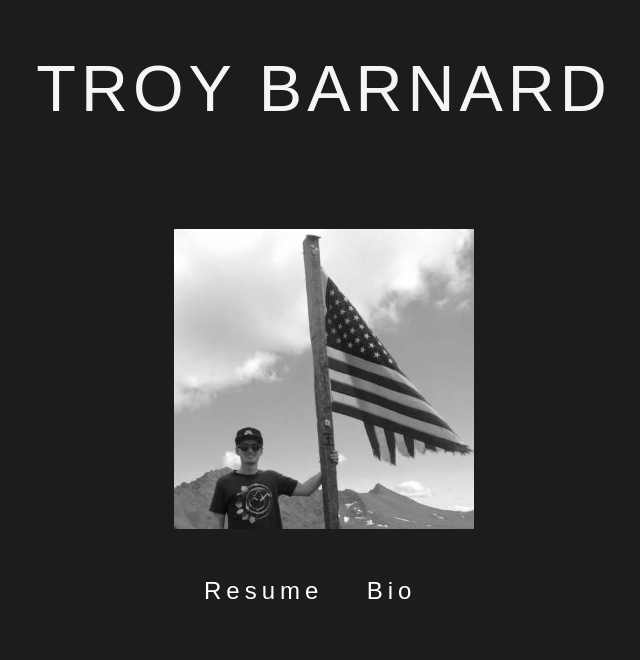
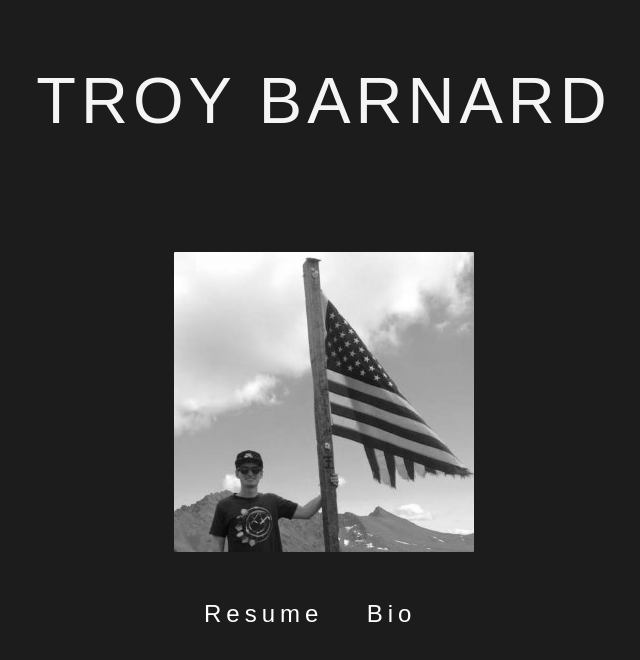
Before and after one commit to troytheboy/troybarnard, a plain HTML site: page index.html in a window 1280 px wide. Shown: the whole page, without its empty margins (316-956 px from the left). Drawn offline with nearby package versions, Linux system fonts and the light colour scheme.

Commit message:
line height change on h1

```diff
--- a/css/main.scss
+++ b/css/main.scss
@@ -26,8 +26,6 @@ body {
   color: white;
   div {
     font-size: 24px;
-    //height: 100%;
-
     a {
       text-decoration: none;
       color: white;
@@ -45,7 +43,6 @@ body {
       font-size: 65px;
       text-transform: uppercase;
       overflow: hidden;
-      line-height: 0.75;
       color: whitesmoke;
       letter-spacing: 5px;
     }
```
Also changed, not shown: css/main.css, 1 other file.
